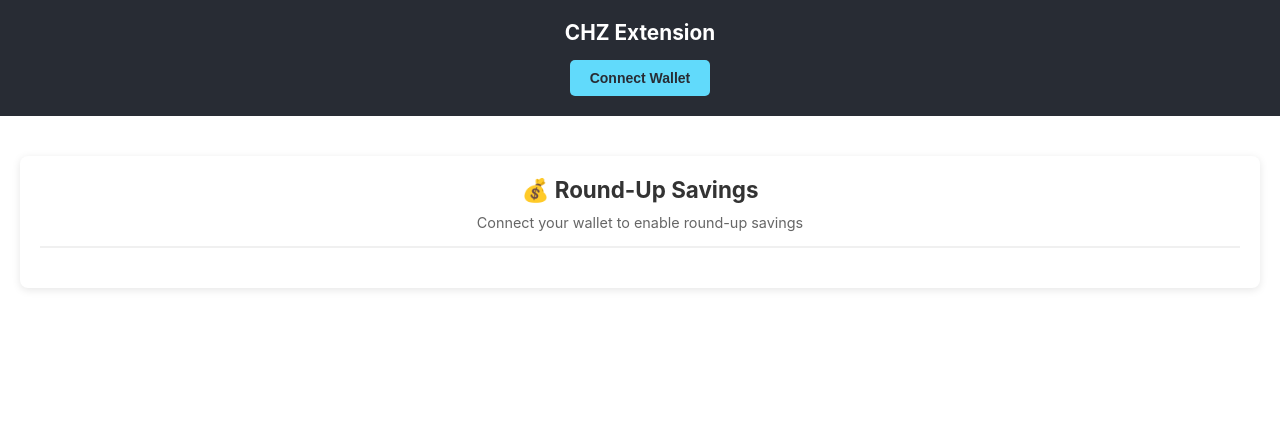
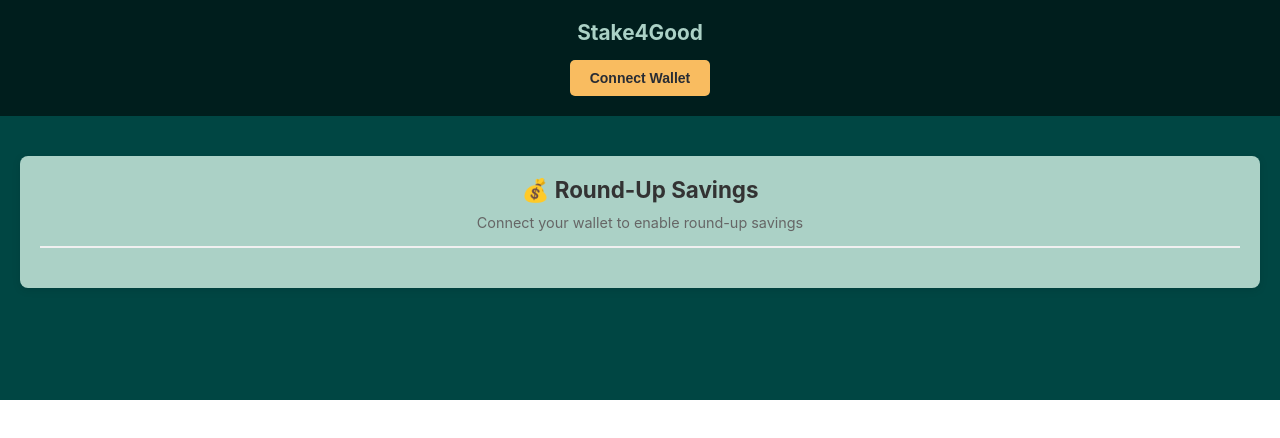
Before and after one commit to hejingar/chz-extension, a React (Create React App) app: page / in a window 1280 px wide. Shown: the top 438 px of the page. Built offline with nearby package versions, Linux system fonts and the light colour scheme; the HTML template or start-up script is replaced by a standard one.

Commit message:
UI/happy hue

```diff
--- a/src/App.css
+++ b/src/App.css
@@ -1,13 +1,16 @@
+
 .App {
+  background-color: #004643;
+  color: #abd1c6;
   text-align: center;
   min-width: 350px;
   min-height: 400px;
 }
 
 .App-header {
-  background-color: #282c34;
+  background-color: #001e1d;
   padding: 20px;
-  color: white;
+  color: #abd1c6;
 }
 
 .App-header h3 {
@@ -16,7 +19,7 @@
 }
 
 #wallet-connect {
-  background-color: #61dafb;
+  background-color: #f9bc60;
   border: none;
   padding: 10px 20px;
   font-size: 14px;
@@ -27,26 +30,25 @@
 }
 
 #wallet-connect:hover {
-  background-color: #4fa8c5;
+  background-color: #e16162;
 }
 
 .App-body {
   padding: 20px;
 }
 
-.wallet-info {
-  background-color: #f5f5f5;
-  padding: 15px;
-  border-radius: 5px;
-  margin-bottom: 20px;
-  text-align: left;
+#wallet-info {
+  padding: 10px;
+  /* border-radius: 5px;
+  margin-bottom: 20px; */
+  text-align: center;
 }
 
-.wallet-info p {
+/* .wallet-info p {
   margin: 5px 0;
   font-size: 12px;
   word-break: break-all;
-}
+} */
 
 .app-actions {
   display: flex;
@@ -57,7 +59,7 @@
 
 .test-transaction-btn {
   background: linear-gradient(135deg, #ff6b35 0%, #f7931e 100%);
-  color: white;
+  color: #004643;
   border: none;
   padding: 12px 20px;
   border-radius: 6px;
@@ -144,9 +146,6 @@
     padding: 15px;
   }
 
-  .wallet-info {
-    padding: 10px;
-  }
 
   .test-transaction-btn {
     padding: 10px 15px;
--- a/src/App.js
+++ b/src/App.js
@@ -31,19 +31,16 @@ function App() {
   return (
     <div className="App">
       <header className="App-header">
-        <h3>CHZ Extension</h3>
+        <h3>Stake4Good</h3>
+         {isAuthenticated && (
+            <p id="wallet-info"><strong>{account}</strong> </p>
+        )}
         <button onClick={isAuthenticated ? disconnectWallet : connectWallet} id="wallet-connect">
           {isAuthenticated ? "Disconnect Wallet" : "Connect Wallet"}
         </button>
       </header>
 
       <div className="App-body">
-        {isAuthenticated && (
-          <div className="wallet-info">
-            <p><strong>Account:</strong> {account}</p>
-            <p><strong>Chain ID:</strong> {chainId}</p>
-          </div>
-        )}
 
         <RoundUpSettings />
 
--- a/src/components/RoundUpSettings.css
+++ b/src/components/RoundUpSettings.css
@@ -1,5 +1,5 @@
 .roundup-settings {
-  background: white;
+  background: #abd1c6;
   border-radius: 8px;
   padding: 20px;
   margin: 20px 0;
@@ -41,15 +41,18 @@
   flex-direction: column;
 }
 
-.stat-label {
+#stat-label {
   font-size: 0.8em;
   opacity: 0.9;
   margin-bottom: 2px;
 }
 
-.stat-value {
-  font-size: 1.2em;
+#stat-value {
+  font-size: 1.8em;
   font-weight: bold;
+  color: #fffffe;
+  transition: color 0.3s ease;
+  text-align: left;
 }
 
 .savings-status {
--- a/src/components/RoundUpSettings.js
+++ b/src/components/RoundUpSettings.js
@@ -59,6 +59,10 @@ const RoundUpSettings = () => {
     }
 
     return (
+        <div id="roundup-settings">
+            <div id="stat-value">
+                <p><strong>${totalSaved.toFixed(2)} CHZ</strong></p>
+            </div>
         <div className="roundup-settings">
             <div className="settings-header">
                 <h3>💰 Round-Up Savings</h3>
@@ -66,21 +70,6 @@ const RoundUpSettings = () => {
                     Automatically save CHZ by rounding up your transactions
                 </p>
             </div>
-
-            <div className="savings-summary">
-                <div className="savings-stat">
-                    <span className="stat-label">Total Saved</span>
-                    <span className="stat-value">{totalSaved.toFixed(2)} CHZ</span>
-                </div>
-                <div className="savings-status">
-                    {isRoundUpActive ? (
-                        <span className="status-active">🔄 Processing round-up...</span>
-                    ) : (
-                        <span className="status-ready">✅ Ready</span>
-                    )}
-                </div>
-            </div>
-
             <div className="settings-form">
                 <div className="setting-group">
                     <label className="setting-label">
@@ -170,6 +159,7 @@ const RoundUpSettings = () => {
                 </div>
             </div>
         </div>
+        </div>
     );
 };
 
```
